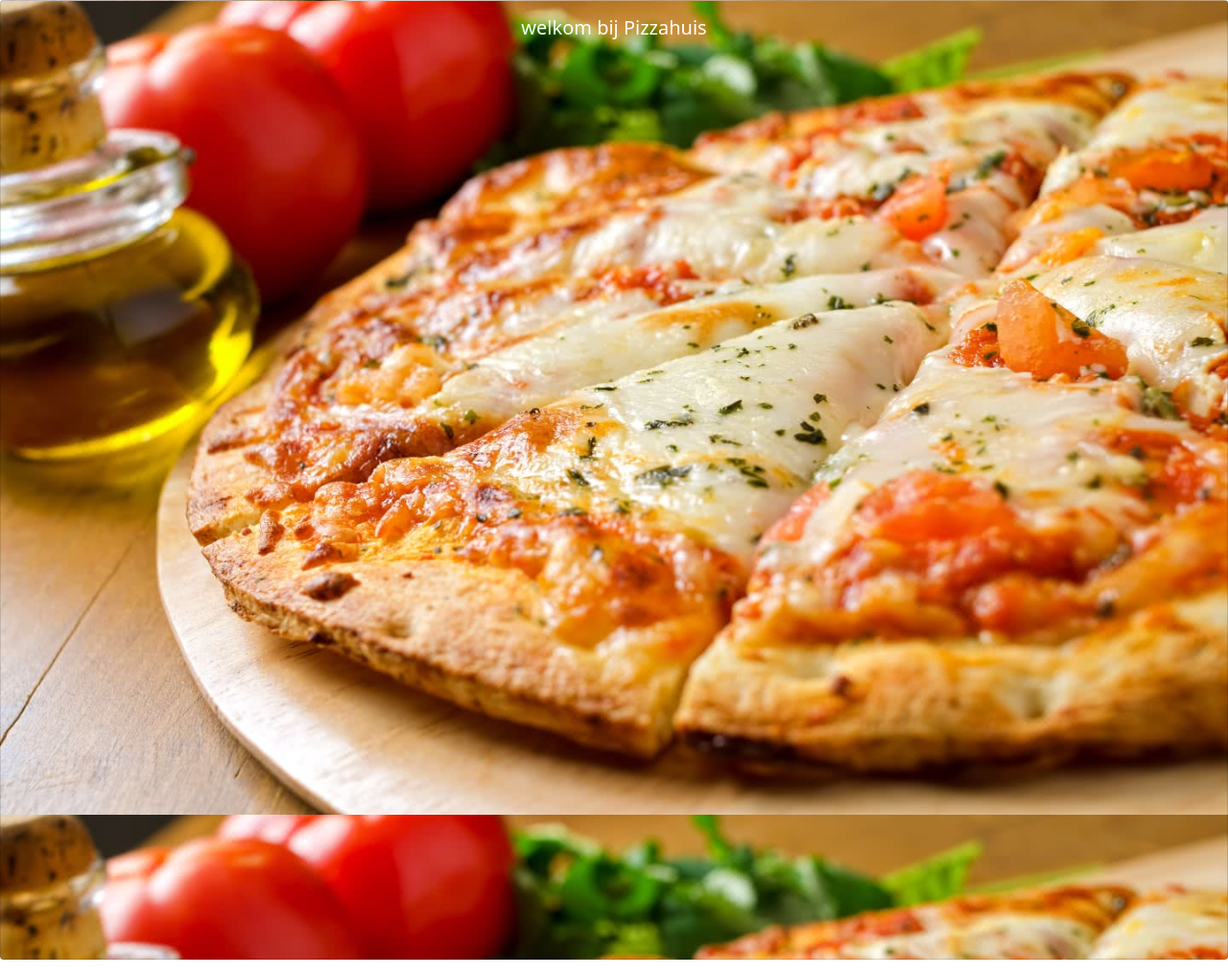
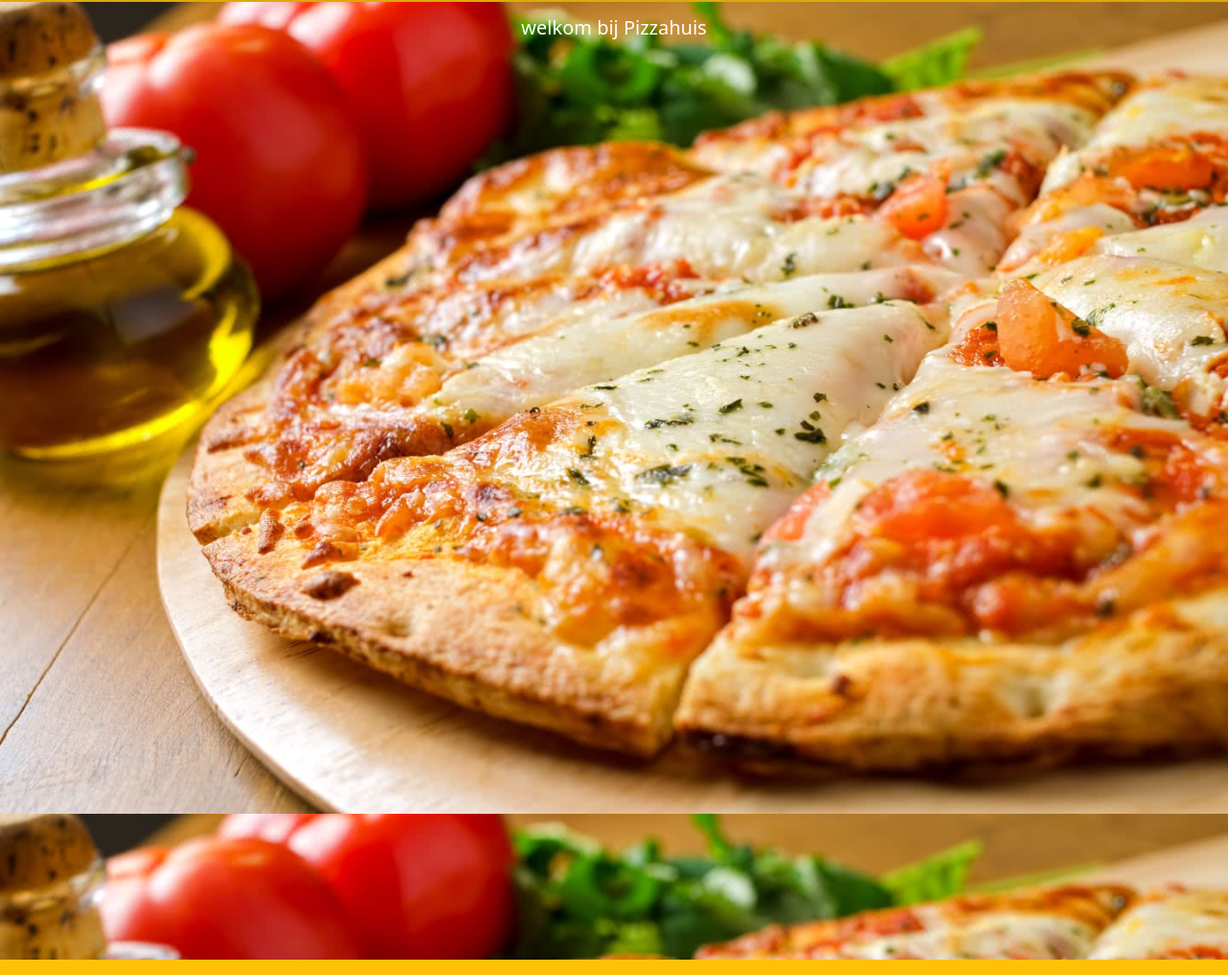
Before and after one commit to Void787/Mini-CRUD-opdracht-roy, a PHP site: page / in a window 1280 px wide. Shown: the part 50-1066 px from the top of the page at 96% size. Run offline with PHP 8.4, Linux system fonts and the light colour scheme.

Commit message:
verbeteringen

```diff
--- a/Menu.php
+++ b/Menu.php
@@ -1,3 +1,4 @@
+<?php include_once 'odp.php'; ?>
 <!DOCTYPE html>
 <html lang="en">
 
--- a/index.php
+++ b/index.php
@@ -15,14 +15,17 @@
 
 <body>
   <?php include_once 'nav.php'; ?>
-  <main id="cv1">
-    <div class="card text-white bg-warning mb-3 cv1">
+  <main class="cv1">
+    <div class="card text-white bg-warning mb-3 ">
       <div class="card-img-overlay">
-        <h5 class="card-title text-center">welkom bij Pizzahuis</h5>
+        <h5 class="card-title text-center dark">welkom bij Pizzahuis</h5>
         <p class="card-text text-center"></p>
         <p class="card-text text-center"></p>
       </div>
     </div>
   </main>
+  <footer class="warning">
+
+  </footer>
 </body>
 </html>
--- a/odp.php
+++ b/odp.php
@@ -17,7 +17,7 @@
     try
     {
         $connect = new PDO($dsn, $user, $pass, $opt);
-        //echo "verbinding is gemaakt.";
+        echo "verbinding is gemaakt.";
     }
     catch(PDOException $e)
     {
```
Also changed, not shown: login.php (+8 -9 lines).
